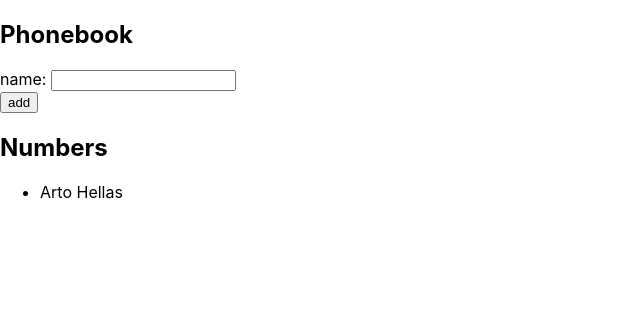
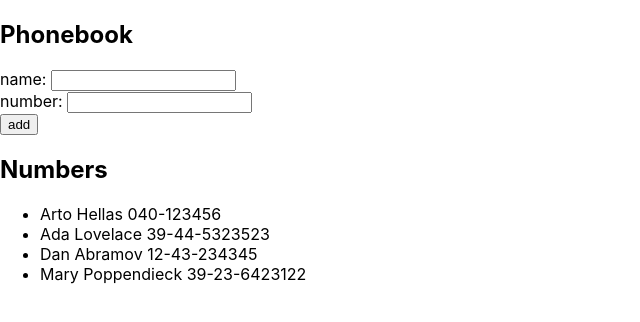
Before and after one commit to hanipman/Full-Stack-Open-2021, a React (Create React App) app in the folder part2/phonebook/: page / in a window 1280 px wide. Shown: the top 322 px of the page, without its empty margins (0-640 px from the left). Built offline with nearby package versions, Linux system fonts and the light colour scheme; the HTML template or start-up script is replaced by a standard one.

Commit message:
2.8 done

```diff
--- a/part2/phonebook/src/App.js
+++ b/part2/phonebook/src/App.js
@@ -2,22 +2,38 @@ import React, { useState } from 'react'
 
 const App = () => {
 	const [ persons, setPersons ] = useState([
-		{ name: 'Arto Hellas' }
+		{ name: 'Arto Hellas', number: '040-123456' },
+    	{ name: 'Ada Lovelace', number: '39-44-5323523' },
+    	{ name: 'Dan Abramov', number: '12-43-234345' },
+    	{ name: 'Mary Poppendieck', number: '39-23-6423122' }
 	])
-	const [ newName, setNewName ] = useState('')
+	const [ newEntry, setEntry ] = useState({
+		name: '',
+		number: ''
+	})
 
 	const handleAdd = (event) => {
 		event.preventDefault()
-		if (persons.filter(person => person.name === newName).length > 0) {
-			window.alert(`${newName} is already added to phonebook`)
+		if (persons.filter(person => person.name === newEntry.name).length > 0) {
+			window.alert(`${newEntry.name} is already added to phonebook`)
 		}
 		else {
-			setPersons(persons.concat({ name: newName }))
+			setPersons(persons.concat({ name: newEntry.name, number: newEntry.number }))
 		}
 	}
 
 	const handleNameChange = (event) => {
-		setNewName(event.target.value)
+		setEntry({
+			...newEntry,
+			name: event.target.value
+		})
+	}
+
+	const handleNumberChange = (event) => {
+		setEntry({
+			...newEntry,
+			number: event.target.value
+		})
 	}
 
 	return (
@@ -25,7 +41,10 @@ const App = () => {
 		  	<h2>Phonebook</h2>
 		  	<form onSubmit={handleAdd} >
 				<div>
-			  		name: <input value={newName} onChange={handleNameChange} />
+			  		name: <input value={newEntry.name} onChange={handleNameChange} />
+				</div>
+				<div>
+					number: <input value={newEntry.number} onChange={handleNumberChange} />
 				</div>
 				<div>
 			  		<button type="submit">add</button>
@@ -34,7 +53,7 @@ const App = () => {
 		  	<h2>Numbers</h2>
 		  	<ul>
 				{persons.map((person, i) =>
-					<li key={i}> {person.name}</li>
+					<li key={i}> {person.name} {person.number} </li>
 				)}
 			</ul>
 		</div>
```
